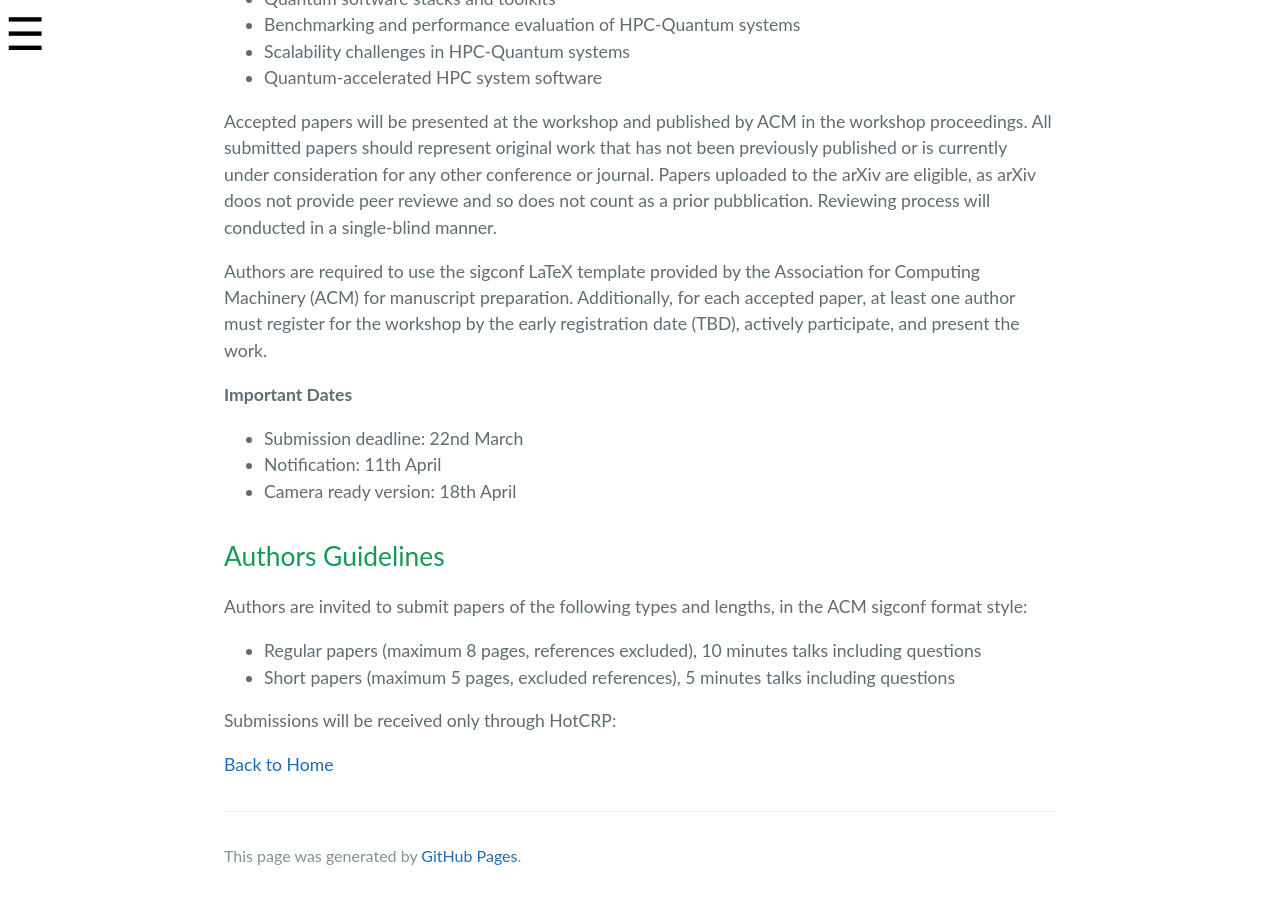
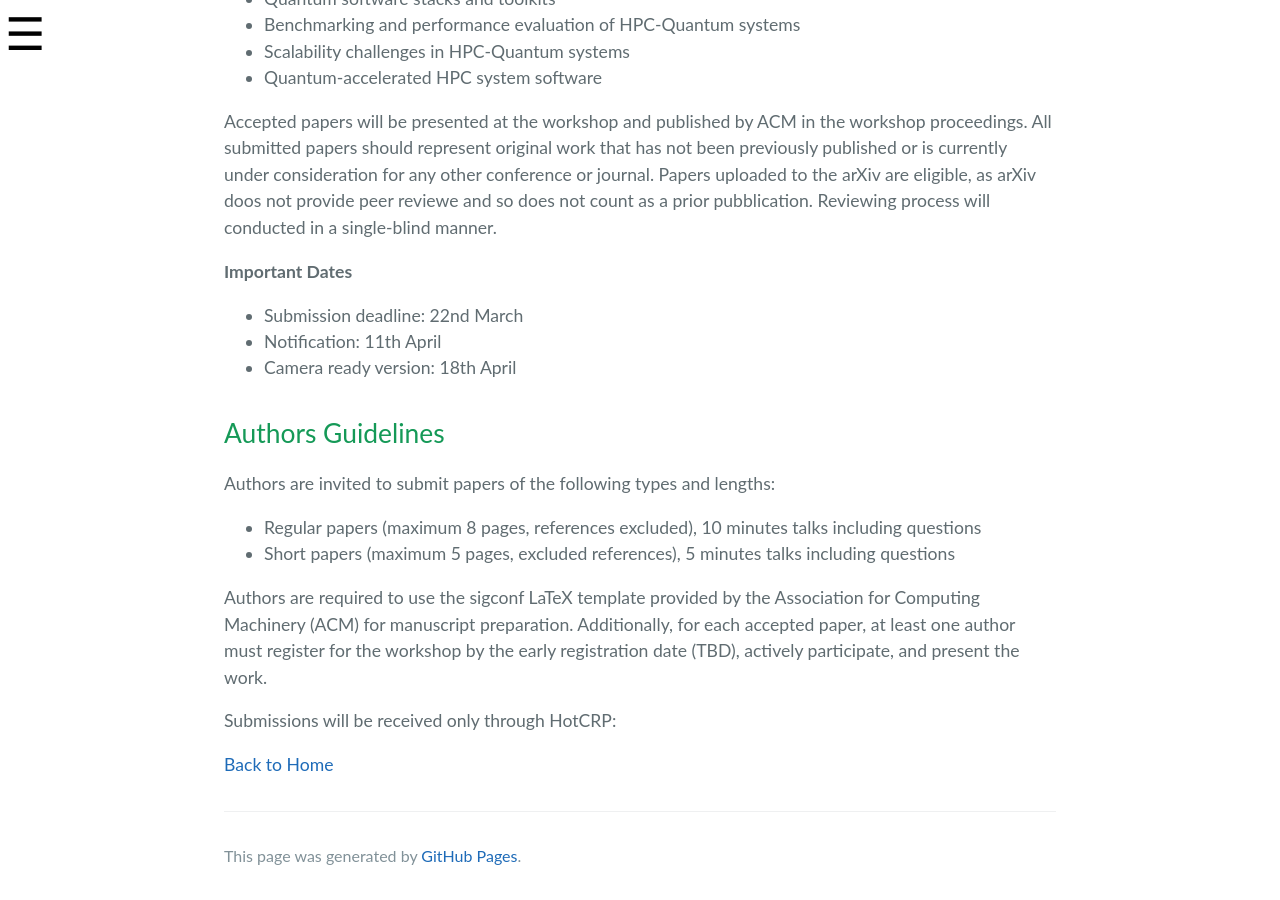
Before and after one commit to HPQCI/HPQCI.github.io, a Jekyll site: the page built from cfp.md, in a window 1280 px wide and 900 px high, scrolled down 653 px. Built offline with Jekyll 4.4.1, drawn with Linux system fonts in a browser that asks for light colours; part of the change alters nothing that is shown.

Commit message:
update cfp

```diff
--- a/cfp.md
+++ b/cfp.md
@@ -20,8 +20,6 @@ The integration of QC into HPC centers has become a topic of increasing interest
 
 Accepted papers will be presented at the workshop and published by ACM in the workshop proceedings. All submitted papers should represent original work that has not been previously published or is currently under consideration for any other conference or journal. Papers uploaded to the arXiv are eligible, as arXiv doos not provide peer reviewe and so does not count as a prior pubblication. Reviewing process will conducted in a single-blind manner.
 
-Authors are required to use the sigconf LaTeX template provided by the Association for Computing Machinery (ACM) for manuscript preparation. Additionally, for each accepted paper, at least one author must register for the workshop by the early registration date (TBD), actively participate, and present the work.
-
 **Important Dates**
 *	Submission deadline: 22nd March
 *	Notification: 11th April
@@ -29,10 +27,12 @@ Authors are required to use the sigconf LaTeX template provided by the Associati
 
 ## Authors Guidelines
 
-Authors are invited to submit papers of the following types and lengths, in the ACM sigconf format style:
+Authors are invited to submit papers of the following types and lengths:
 
 *	Regular papers (maximum 8 pages, references excluded), 10 minutes talks including questions
 *	Short papers (maximum 5 pages, excluded references), 5 minutes talks including questions
+
+Authors are required to use the sigconf LaTeX template provided by the Association for Computing Machinery (ACM) for manuscript preparation. Additionally, for each accepted paper, at least one author must register for the workshop by the early registration date (TBD), actively participate, and present the work.
 
 Submissions will be received only through HotCRP:
 
```
